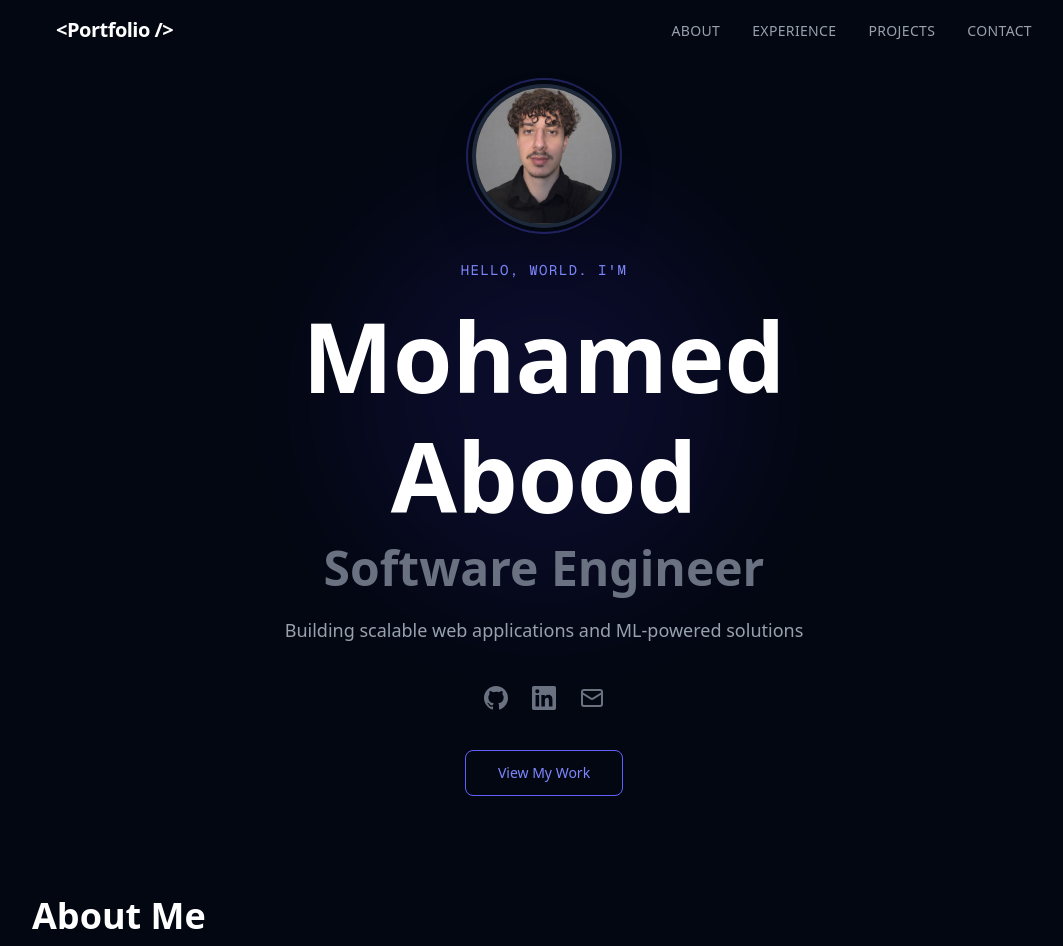
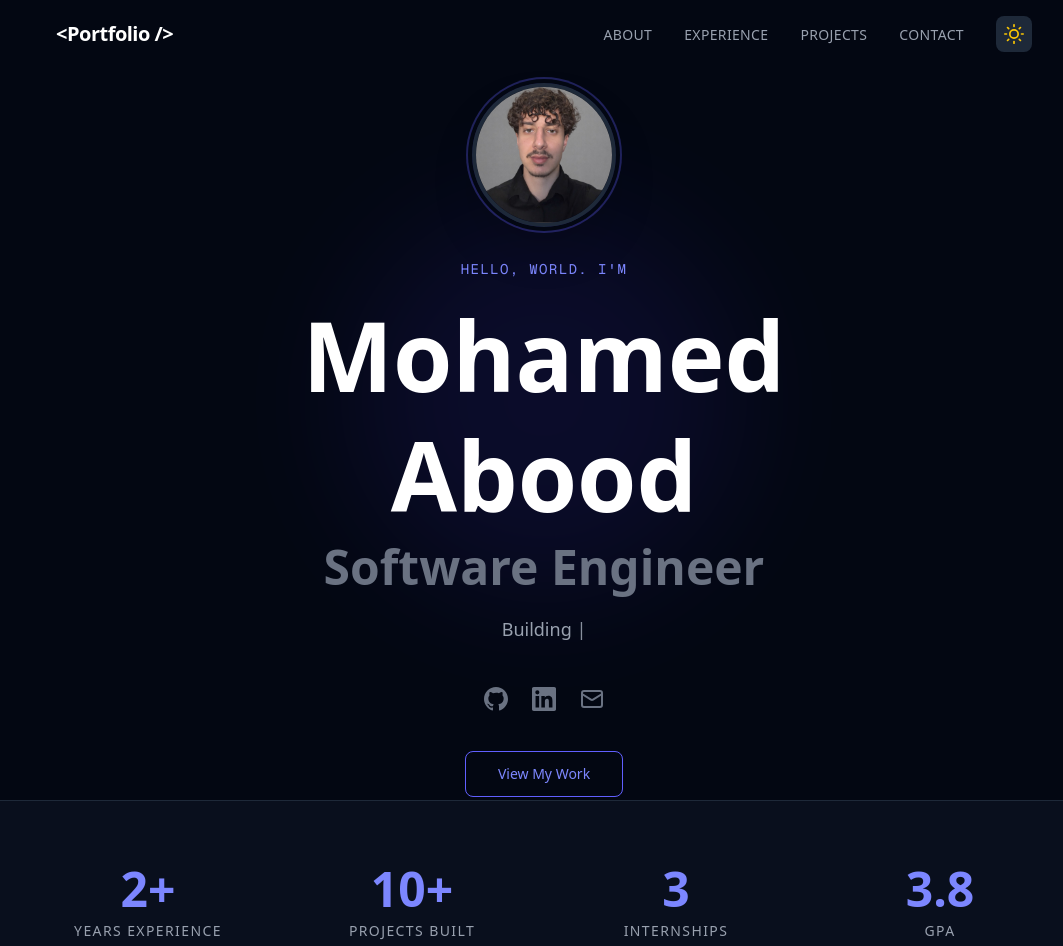
Before and after one commit to mabood2003/personalPortfolio, a Next.js app: page /personalPortfolio/ in a window 1280 px wide. Shown: the top 946 px of the page, without its empty margins (96-1159 px from the left). Built offline with nearby package versions, Linux system fonts and the light colour scheme.

Commit message:
add more features to the portfolio

```diff
--- a/src/app/globals.css
+++ b/src/app/globals.css
@@ -3,6 +3,11 @@
 :root {
   --background: #030712;
   --foreground: #f3f4f6;
+}
+
+html.light {
+  --background: #ffffff;
+  --foreground: #111827;
 }
 
 @theme inline {
@@ -16,4 +21,74 @@ body {
   background: var(--background);
   color: var(--foreground);
   font-family: var(--font-sans), Arial, Helvetica, sans-serif;
+  transition: background-color 0.3s ease, color 0.3s ease;
 }
+
+/* Light mode overrides */
+html.light .bg-gray-950 {
+  background-color: #ffffff !important;
+}
+
+html.light .bg-gray-950\/90 {
+  background-color: rgba(255, 255, 255, 0.9) !important;
+}
+
+html.light .bg-gray-900 {
+  background-color: #f9fafb !important;
+}
+
+html.light .bg-gray-900\/50 {
+  background-color: rgba(249, 250, 251, 0.5) !important;
+}
+
+html.light .bg-gray-800 {
+  background-color: #f3f4f6 !important;
+}
+
+html.light .text-white {
+  color: #111827 !important;
+}
+
+html.light .text-gray-100 {
+  color: #1f2937 !important;
+}
+
+html.light .text-gray-300 {
+  color: #4b5563 !important;
+}
+
+html.light .text-gray-400 {
+  color: #6b7280 !important;
+}
+
+html.light .text-gray-500 {
+  color: #6b7280 !important;
+}
+
+html.light .border-gray-800 {
+  border-color: #e5e7eb !important;
+}
+
+html.light .border-gray-700 {
+  border-color: #d1d5db !important;
+}
+
+html.light .hover\:text-white:hover {
+  color: #111827 !important;
+}
+
+html.light .hover\:bg-gray-700:hover {
+  background-color: #e5e7eb !important;
+}
+
+html.light .ring-offset-gray-950 {
+  --tw-ring-offset-color: #ffffff !important;
+}
+
+html.light .bg-indigo-600 {
+  background-color: #4f46e5 !important;
+}
+
+html.light .opacity-10 {
+  opacity: 0.05 !important;
+}
--- a/src/app/page.tsx
+++ b/src/app/page.tsx
@@ -1,21 +1,25 @@
 import Navigation from "@/components/Navigation";
 import Hero from "@/components/Hero";
+import Stats from "@/components/Stats";
 import About from "@/components/About";
 import Experience from "@/components/Experience";
 import Projects from "@/components/Projects";
 import Contact from "@/components/Contact";
 import Footer from "@/components/Footer";
+import BackToTop from "@/components/BackToTop";
 
 export default function Home() {
   return (
     <>
       <Navigation />
       <Hero />
+      <Stats />
       <About />
       <Experience />
       <Projects />
       <Contact />
       <Footer />
+      <BackToTop />
     </>
   );
 }
--- /dev/null
+++ b/src/components/BackToTop.tsx
@@ -0,0 +1,54 @@
+"use client";
+
+import { useState, useEffect } from "react";
+import { motion, AnimatePresence } from "framer-motion";
+
+export default function BackToTop() {
+  const [isVisible, setIsVisible] = useState(false);
+
+  useEffect(() => {
+    const toggleVisibility = () => {
+      setIsVisible(window.scrollY > 500);
+    };
+
+    window.addEventListener("scroll", toggleVisibility);
+    return () => window.removeEventListener("scroll", toggleVisibility);
+  }, []);
+
+  const scrollToTop = () => {
+    window.scrollTo({
+      top: 0,
+      behavior: "smooth",
+    });
+  };
+
+  return (
+    <AnimatePresence>
+      {isVisible && (
+        <motion.button
+          initial={{ opacity: 0, scale: 0.8 }}
+          animate={{ opacity: 1, scale: 1 }}
+          exit={{ opacity: 0, scale: 0.8 }}
+          whileHover={{ scale: 1.1 }}
+          whileTap={{ scale: 0.9 }}
+          onClick={scrollToTop}
+          className="fixed bottom-8 right-8 z-50 p-3 bg-indigo-600 hover:bg-indigo-500 text-white rounded-full shadow-lg transition-colors duration-200"
+          aria-label="Back to top"
+        >
+          <svg
+            width="24"
+            height="24"
+            viewBox="0 0 24 24"
+            fill="none"
+            stroke="currentColor"
+            strokeWidth="2"
+            strokeLinecap="round"
+            strokeLinejoin="round"
+          >
+            <path d="M18 15l-6-6-6 6" />
+          </svg>
+        </motion.button>
+      )}
+    </AnimatePresence>
+  );
+}
--- a/src/components/Hero.tsx
+++ b/src/components/Hero.tsx
@@ -2,6 +2,14 @@
 
 import Image from "next/image";
 import { personalInfo, socialLinks } from "@/data/portfolio";
+import TypeWriter from "./TypeWriter";
+
+const taglines = [
+  "Building scalable web applications",
+  "Crafting ML-powered solutions",
+  "Full-stack development",
+  "Creating elegant user experiences",
+];
 
 export default function Hero() {
   return (
@@ -19,24 +27,24 @@ export default function Hero() {
               src="/personalPortfolio/profile.png"
               alt={personalInfo.name}
               fill
-              className="rounded-full object-cover border-4 border-gray-800 shadow-2xl"
+              className="rounded-full object-cover border-4 border-gray-800 light:border-gray-300 shadow-2xl"
               priority
             />
-            <div className="absolute inset-0 rounded-full ring-2 ring-indigo-500/30 ring-offset-4 ring-offset-gray-950" />
+            <div className="absolute inset-0 rounded-full ring-2 ring-indigo-500/30 ring-offset-4 ring-offset-gray-950 light:ring-offset-white" />
           </div>
         </div>
 
         <p className="text-indigo-400 text-sm font-mono tracking-widest uppercase mb-4">
           Hello, world. I'm
         </p>
-        <h1 className="text-6xl md:text-8xl font-bold text-white leading-tight">
+        <h1 className="text-6xl md:text-8xl font-bold text-white light:text-gray-900 leading-tight">
           {personalInfo.name}
         </h1>
         <h2 className="text-3xl md:text-5xl font-bold text-gray-500 mt-2">
           {personalInfo.title}
         </h2>
-        <p className="text-gray-400 text-lg max-w-xl mx-auto mt-6 leading-relaxed">
-          {personalInfo.tagline}
+        <p className="text-gray-400 light:text-gray-600 text-lg max-w-xl mx-auto mt-6 leading-relaxed h-8">
+          <TypeWriter texts={taglines} speed={80} deleteSpeed={40} pauseTime={2500} />
         </p>
 
         {/* Social icons row */}
--- a/src/components/Navigation.tsx
+++ b/src/components/Navigation.tsx
@@ -1,6 +1,7 @@
 "use client";
 
 import { useState, useEffect } from "react";
+import ThemeToggle from "./ThemeToggle";
 
 const navLinks = [
   { label: "About", href: "#about" },
@@ -22,32 +23,37 @@ export default function Navigation() {
   return (
     <nav
       className={`fixed top-0 left-0 w-full z-50 transition-all duration-300 ${
-        scrolled ? "bg-gray-950/90 backdrop-blur border-b border-gray-800" : "bg-transparent"
+        scrolled ? "bg-gray-950/90 light:bg-white/90 backdrop-blur border-b border-gray-800 light:border-gray-200" : "bg-transparent"
       }`}
     >
       <div className="max-w-5xl mx-auto px-6 py-4 flex items-center justify-between">
-        <a href="#" className="text-xl font-bold text-white tracking-tight">
+        <a href="#" className="text-xl font-bold text-white light:text-gray-900 tracking-tight">
           {"<Portfolio />"}
         </a>
 
         {/* Desktop links */}
-        <ul className="hidden md:flex gap-8">
+        <div className="hidden md:flex items-center gap-8">
+          <ul className="flex gap-8">
             {navLinks.map((link) => (
               <li key={link.label}>
                 <a
                   href={link.href}
-                className="text-gray-400 hover:text-white transition-colors duration-200 text-sm font-medium tracking-wide uppercase"
+                  className="text-gray-400 light:text-gray-600 hover:text-white light:hover:text-gray-900 transition-colors duration-200 text-sm font-medium tracking-wide uppercase"
                 >
                   {link.label}
                 </a>
               </li>
             ))}
           </ul>
+          <ThemeToggle />
+        </div>
 
-        {/* Mobile toggle */}
+        {/* Mobile controls */}
+        <div className="md:hidden flex items-center gap-4">
+          <ThemeToggle />
           <button
             onClick={() => setMenuOpen(!menuOpen)}
-          className="md:hidden text-gray-400 hover:text-white flex flex-col gap-1.5 w-6"
+            className="text-gray-400 light:text-gray-600 hover:text-white light:hover:text-gray-900 flex flex-col gap-1.5 w-6"
             aria-label="Toggle menu"
           >
             <span
@@ -67,17 +73,18 @@ export default function Navigation() {
             />
           </button>
         </div>
+      </div>
 
       {/* Mobile menu */}
       {menuOpen && (
-        <div className="md:hidden bg-gray-950/95 backdrop-blur border-t border-gray-800 px-6 py-4">
+        <div className="md:hidden bg-gray-950/95 light:bg-white/95 backdrop-blur border-t border-gray-800 light:border-gray-200 px-6 py-4">
           <ul className="flex flex-col gap-4">
             {navLinks.map((link) => (
               <li key={link.label}>
                 <a
                   href={link.href}
                   onClick={() => setMenuOpen(false)}
-                  className="text-gray-400 hover:text-white transition-colors duration-200 text-sm font-medium tracking-wide uppercase"
+                  className="text-gray-400 light:text-gray-600 hover:text-white light:hover:text-gray-900 transition-colors duration-200 text-sm font-medium tracking-wide uppercase"
                 >
                   {link.label}
                 </a>
--- /dev/null
+++ b/src/components/Stats.tsx
@@ -0,0 +1,38 @@
+"use client";
+
+import { motion } from "framer-motion";
+
+const stats = [
+  { value: "2+", label: "Years Experience" },
+  { value: "10+", label: "Projects Built" },
+  { value: "3", label: "Internships" },
+  { value: "3.8", label: "GPA" },
+];
+
+export default function Stats() {
+  return (
+    <section className="py-16 px-6 border-y border-gray-800 light:border-gray-200 bg-gray-900/50 light:bg-gray-100/50">
+      <div className="max-w-5xl mx-auto">
+        <div className="grid grid-cols-2 md:grid-cols-4 gap-8">
+          {stats.map((stat, index) => (
+            <motion.div
+              key={stat.label}
+              initial={{ opacity: 0, y: 20 }}
+              whileInView={{ opacity: 1, y: 0 }}
+              transition={{ duration: 0.5, delay: index * 0.1 }}
+              viewport={{ once: true }}
+              className="text-center"
+            >
+              <div className="text-4xl md:text-5xl font-bold text-indigo-400 mb-2">
+                {stat.value}
+              </div>
+              <div className="text-gray-400 light:text-gray-600 text-sm uppercase tracking-widest">
+                {stat.label}
+              </div>
+            </motion.div>
+          ))}
+        </div>
+      </div>
+    </section>
+  );
+}
--- /dev/null
+++ b/src/components/ThemeToggle.tsx
@@ -0,0 +1,81 @@
+"use client";
+
+import { useState, useEffect } from "react";
+
+export default function ThemeToggle() {
+  const [isDark, setIsDark] = useState(true);
+  const [mounted, setMounted] = useState(false);
+
+  useEffect(() => {
+    setMounted(true);
+    const stored = localStorage.getItem("theme");
+    if (stored === "light") {
+      setIsDark(false);
+      document.documentElement.classList.add("light");
+    }
+  }, []);
+
+  const toggleTheme = () => {
+    setIsDark(!isDark);
+    if (isDark) {
+      document.documentElement.classList.add("light");
+      localStorage.setItem("theme", "light");
+    } else {
+      document.documentElement.classList.remove("light");
+      localStorage.setItem("theme", "dark");
+    }
+  };
+
+  // Avoid hydration mismatch
+  if (!mounted) {
+    return (
+      <button className="p-2 rounded-lg bg-gray-800 w-9 h-9" aria-label="Toggle theme" />
+    );
+  }
+
+  return (
+    <button
+      onClick={toggleTheme}
+      className="p-2 rounded-lg bg-gray-800 hover:bg-gray-700 transition-colors duration-200"
+      aria-label="Toggle theme"
+    >
+      {isDark ? (
+        <svg
+          width="20"
+          height="20"
+          viewBox="0 0 24 24"
+          fill="none"
+          stroke="currentColor"
+          strokeWidth="2"
+          strokeLinecap="round"
+          strokeLinejoin="round"
+          className="text-yellow-400"
+        >
+          <circle cx="12" cy="12" r="5" />
+          <line x1="12" y1="1" x2="12" y2="3" />
+          <line x1="12" y1="21" x2="12" y2="23" />
+          <line x1="4.22" y1="4.22" x2="5.64" y2="5.64" />
+          <line x1="18.36" y1="18.36" x2="19.78" y2="19.78" />
+          <line x1="1" y1="12" x2="3" y2="12" />
+          <line x1="21" y1="12" x2="23" y2="12" />
+          <line x1="4.22" y1="19.78" x2="5.64" y2="18.36" />
+          <line x1="18.36" y1="5.64" x2="19.78" y2="4.22" />
+        </svg>
+      ) : (
+        <svg
+          width="20"
+          height="20"
+          viewBox="0 0 24 24"
+          fill="none"
+          stroke="currentColor"
+          strokeWidth="2"
+          strokeLinecap="round"
+          strokeLinejoin="round"
+          className="text-indigo-400"
+        >
+          <path d="M21 12.79A9 9 0 1 1 11.21 3 7 7 0 0 0 21 12.79z" />
+        </svg>
+      )}
+    </button>
+  );
+}
--- /dev/null
+++ b/src/components/TypeWriter.tsx
@@ -0,0 +1,56 @@
+"use client";
+
+import { useState, useEffect } from "react";
+
+interface TypeWriterProps {
+  texts: string[];
+  speed?: number;
+  deleteSpeed?: number;
+  pauseTime?: number;
+  className?: string;
+}
+
+export default function TypeWriter({
+  texts,
+  speed = 100,
+  deleteSpeed = 50,
+  pauseTime = 2000,
+  className = "",
+}: TypeWriterProps) {
+  const [displayText, setDisplayText] = useState("");
+  const [textIndex, setTextIndex] = useState(0);
+  const [isDeleting, setIsDeleting] = useState(false);
+
+  useEffect(() => {
+    const currentText = texts[textIndex];
+
+    const timeout = setTimeout(
+      () => {
+        if (!isDeleting) {
+          if (displayText.length < currentText.length) {
+            setDisplayText(currentText.slice(0, displayText.length + 1));
+          } else {
+            setTimeout(() => setIsDeleting(true), pauseTime);
+          }
+        } else {
+          if (displayText.length > 0) {
+            setDisplayText(displayText.slice(0, -1));
+          } else {
+            setIsDeleting(false);
+            setTextIndex((prev) => (prev + 1) % texts.length);
+          }
+        }
+      },
+      isDeleting ? deleteSpeed : speed
+    );
+
+    return () => clearTimeout(timeout);
+  }, [displayText, isDeleting, textIndex, texts, speed, deleteSpeed, pauseTime]);
+
+  return (
+    <span className={className}>
+      {displayText}
+      <span className="animate-pulse">|</span>
+    </span>
+  );
+}
```
Lines whose indentation alone changed are shown as unchanged.
